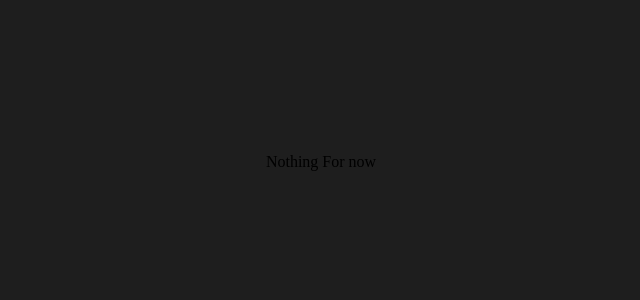
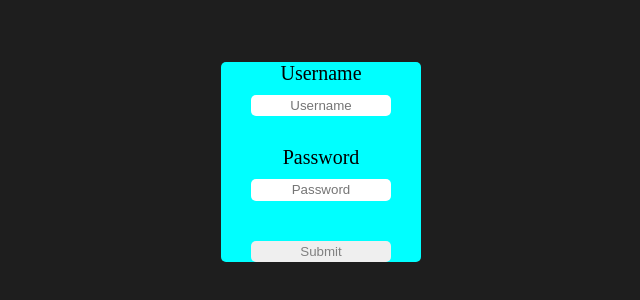
Before and after one commit to kila21/To-Do, a React (Vite) app: page / in a window 1280 px wide. Shown: the part 238-538 px from the top of the page, without its empty margins (319-959 px from the left). Built offline with nearby package versions, Linux system fonts and the light colour scheme.

Commit message:
add router-dom and main route

```diff
--- a/package.json
+++ b/package.json
@@ -10,7 +10,9 @@
   },
   "dependencies": {
     "react": "^18.2.0",
-    "react-dom": "^18.2.0"
+    "react-dom": "^18.2.0",
+    "react-router": "^6.10.0",
+    "react-router-dom": "^6.10.0"
   },
   "devDependencies": {
     "@types/react": "^18.0.28",
--- a/src/App.tsx
+++ /dev/null
@@ -1,14 +0,0 @@
-import { useState } from 'react'
-import reactLogo from './assets/react.svg'
-import viteLogo from '/vite.svg'
-import './App.css'
-
-function App() {
-
-
-  return (
-    <div>Nothing For now</div>
-  )
-}
-
-export default App
--- a/src/main.tsx
+++ b/src/main.tsx
@@ -1,10 +1,17 @@
 import React from 'react'
 import ReactDOM from 'react-dom/client'
-import App from './App'
+import {createBrowserRouter, RouterProvider} from 'react-router-dom'
+
+import Auth from './components/Auth/Auth'
 import './index.css'
+
+const router = createBrowserRouter([
+  {path: '/', element: <Auth />}
+])
+
 
 ReactDOM.createRoot(document.getElementById('root') as HTMLElement).render(
   <React.StrictMode>
-    <App />
+    <RouterProvider router={router}></RouterProvider>
   </React.StrictMode>,
 )
```
Also changed, not shown: src/App.css (deleted).
